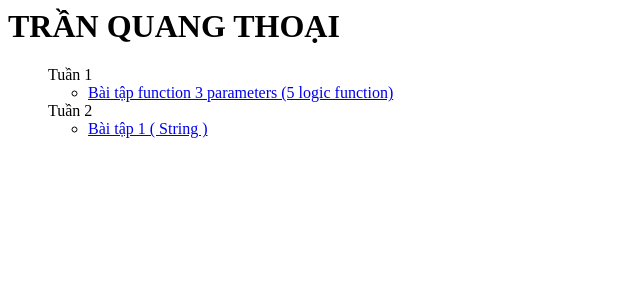
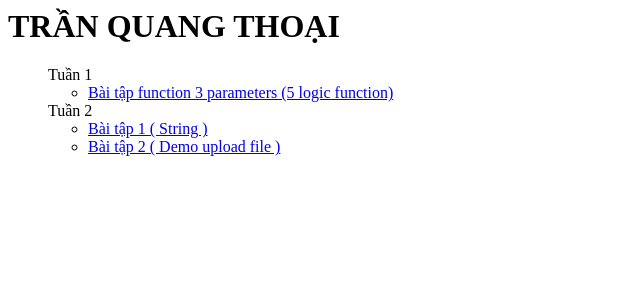
Before and after one commit to QuangThoai/quangthoai.github.io, a PHP site: page / in a window 1280 px wide. Shown: the top 300 px of the page, without its empty margins (0-640 px from the left). Run offline with PHP 8.4, Linux system fonts and the light colour scheme.

Commit message:
upload file index

```diff
--- a/PHP/index.php
+++ b/PHP/index.php
@@ -18,6 +18,11 @@
 					Bài tập 1 ( String )
 				</a>
 			</li>
+			<li>
+				<a href="Week_2/bai2.php">
+					Bài tập 2 ( Demo upload file )
+				</a>
+			</li>
     </ul>
   </li>
 </ul>
```
